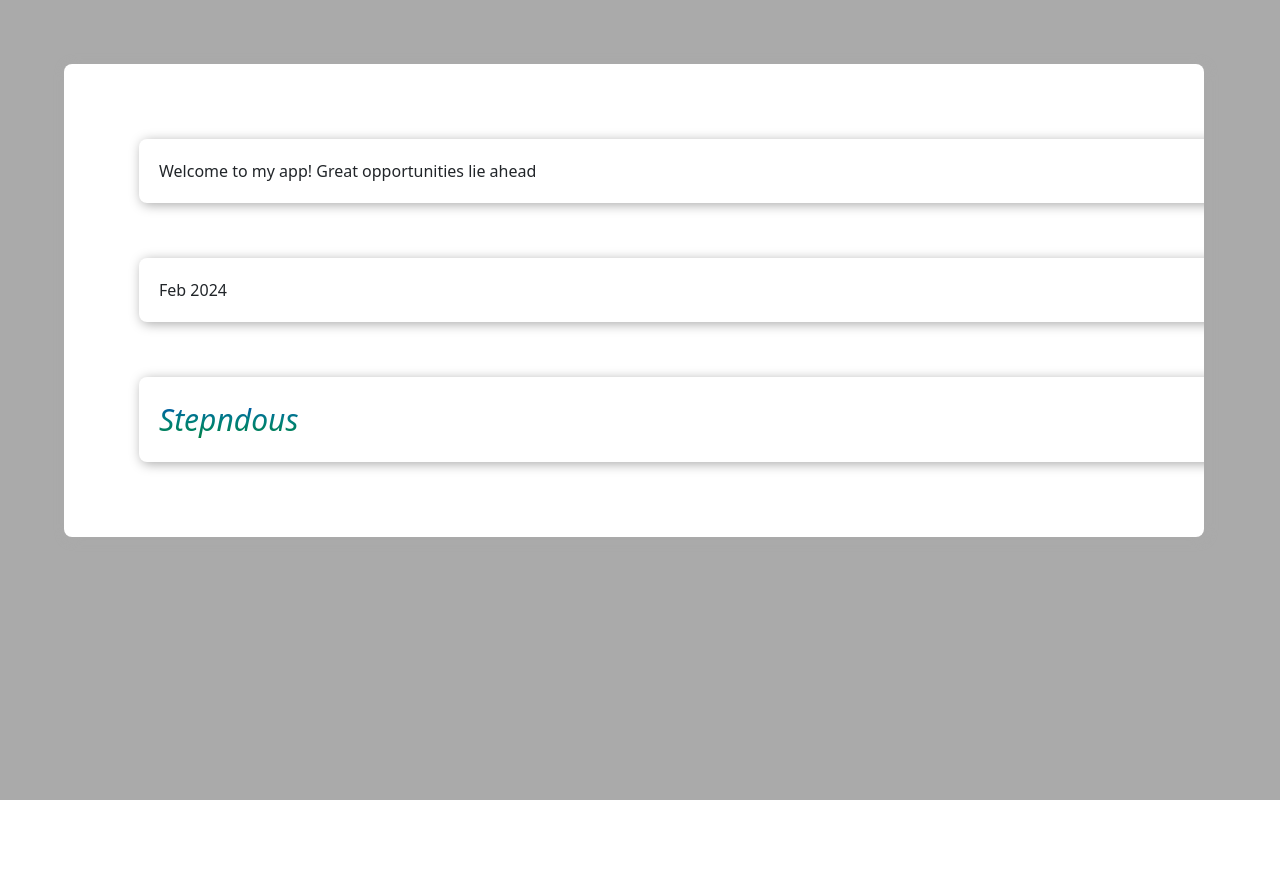
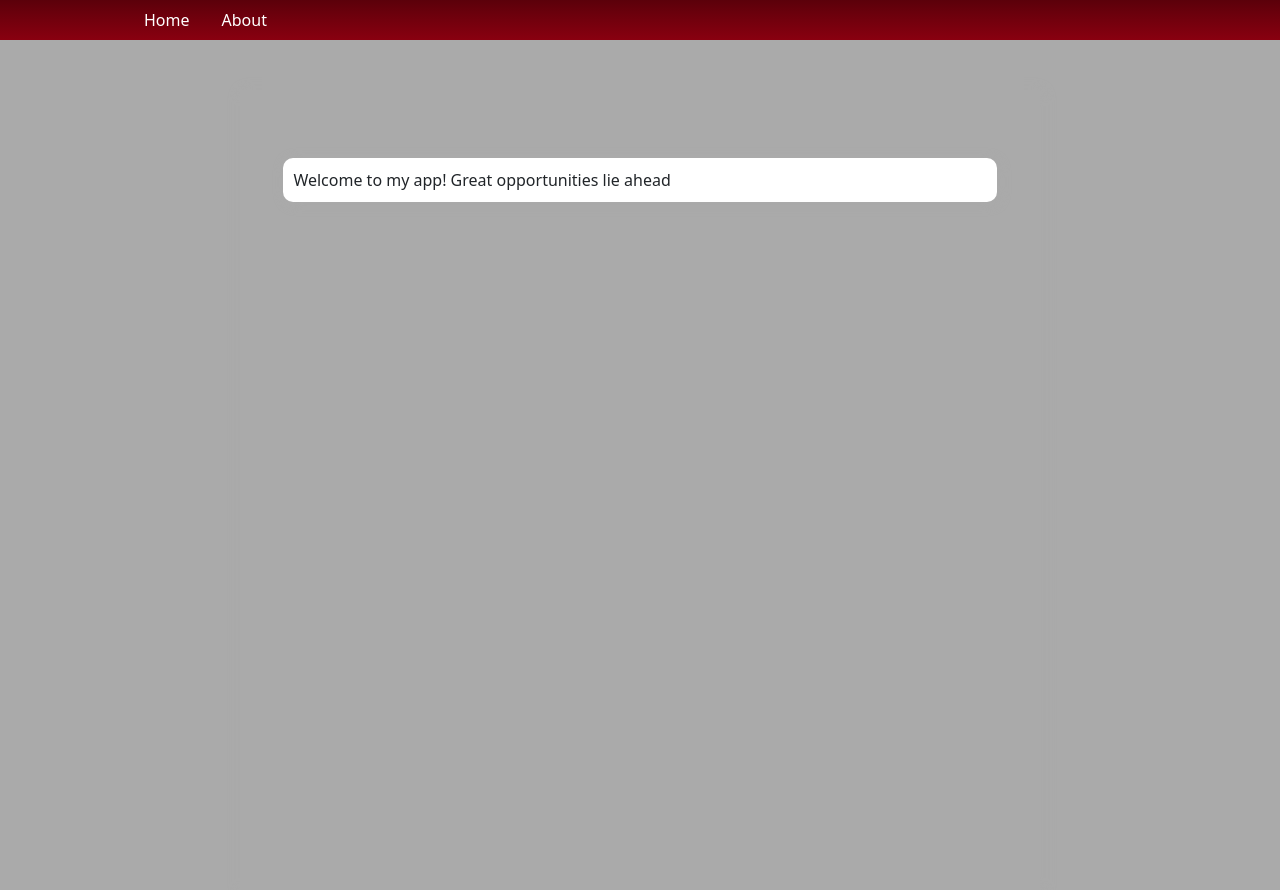
Before and after one commit to yuvneesh/yuvneesh.com, a Flask app: page / in a window 1280 px wide. Before the commit the page ends 800 px from the top, so only its background shows below. Run offline with Flask 3, Linux system fonts and the light colour scheme.

Commit message:
improved ui

```diff
--- a/application.py
+++ b/application.py
@@ -7,3 +7,7 @@ def home():
     """render the homepage"""
     # return "<html><body><h1>Welcome to my app!</h1></body></html>\n"
     return render_template("home.html")
+
+@app.route("/about")
+def about():
+    return render_template("about.html")
--- a/static/main.css
+++ b/static/main.css
@@ -1,18 +1,29 @@
 body {
     margin: 0px;
+    position: relative;
+    height: 100vh;
     background-color: #aaa;
 }
 
-.container {
-    margin: 5% 5%;
-    overflow: auto;
-    background: #fff; /* White background for content */
-    padding: 20px;
-    box-shadow: 2px 2px 12px #aaa; /* Shadow effect for paper-like feel */
-    border-radius: 8px; /* Rounded corners */
+.main.container {
+    box-sizing: border-box;
+    max-width: 100vh;
+    margin-top: 50px;
+    height: 100%;
+    padding:3%;
+
+    box-shadow: 2px 2px 12px #aaa;
   }
 
-  .container.colored{
+  .row {
+    margin: 30px 5px;
+    padding: 10px;
+    background: #fff;
+    box-shadow: 2px 2px 12px #aaa;
+    border-radius: 10px;
+  }
+
+  .row.colored{
     font-size: 30px;
     font-style: italic;
     background: -webkit-linear-gradient(blue, teal, green);
@@ -20,3 +31,13 @@ body {
     background-clip: text;
     -webkit-text-fill-color: transparent;
   }
+
+  .navigation{
+    display: flex;
+    background:-webkit-linear-gradient(#5b000a,#6b000c, #7a000e,	#890010);
+    padding-left: 10%;
+  }
+
+  .nav-custom{
+    color:white;
+  }
--- a/templates/home.html
+++ b/templates/home.html
@@ -1,12 +1,9 @@
 {% extends "layout.html" %}
+
+
 {% block content %}
-    <div class="container">
+    <div class="row">
         Welcome to my app! Great opportunities lie ahead
     </div>
-    <div class="container">
-        Feb 2024
-    </div>
-    <div class="container colored">
-        Stepndous
-    </div>
+
 {% endblock %}
--- a/templates/layout.html
+++ b/templates/layout.html
@@ -11,9 +11,15 @@
     <link rel="stylesheet" type="text/css" href="{{ url_for('static', filename='main.css') }}">
 </head>
 <body>
-    <div class="container">
-    {% block content %}
-    {% endblock %}
+    <header class="site-header">
+          <div class="navigation">
+                <a class="nav-item nav-link nav-custom" href="/">Home</a>
+                <a class="nav-item nav-link nav-custom" href="/about">About</a>
+        </div>
+      </header>
+    <div class="main container">
+        {% block content %}
+        {% endblock %}
     </div>
 </body>
 </html>
```
Also changed, not shown: templates/about.html (added, +8 -0 lines).
